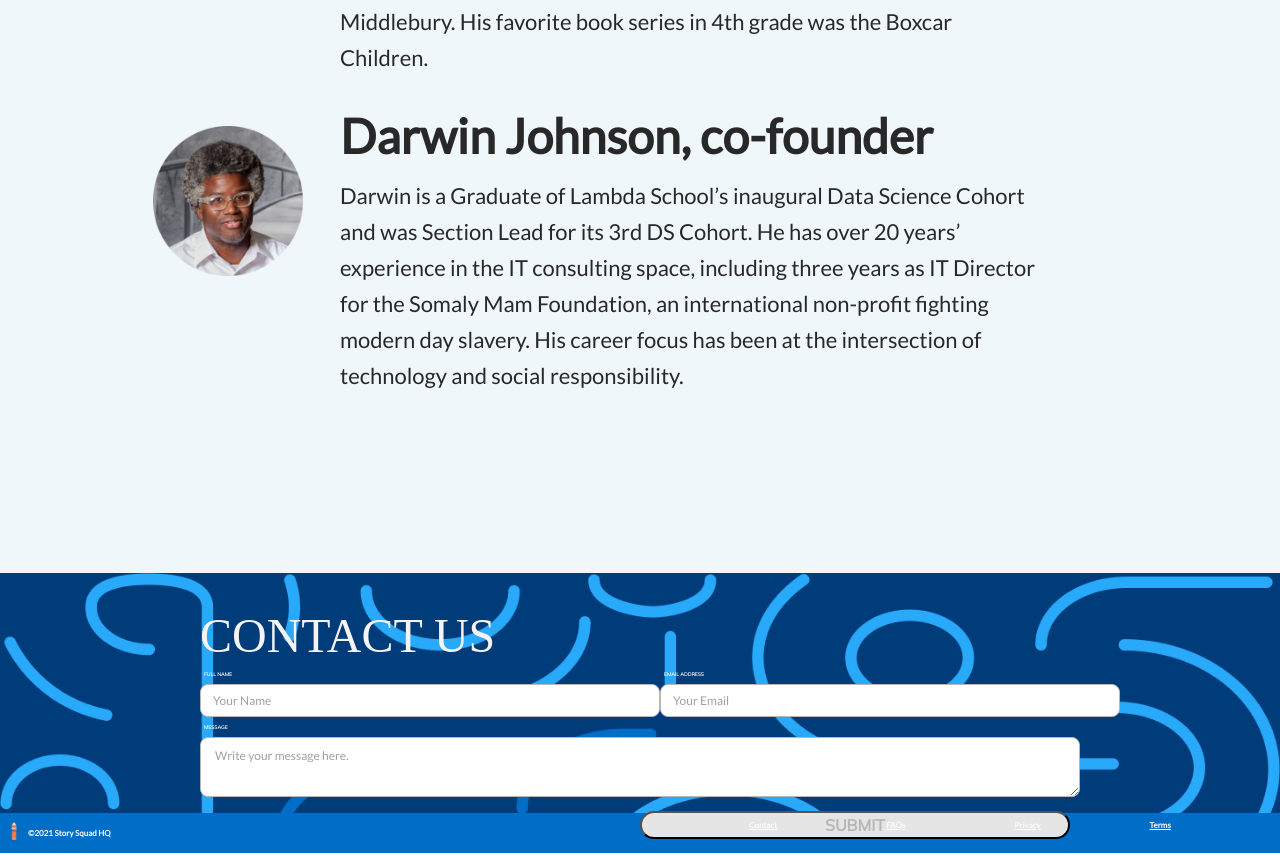
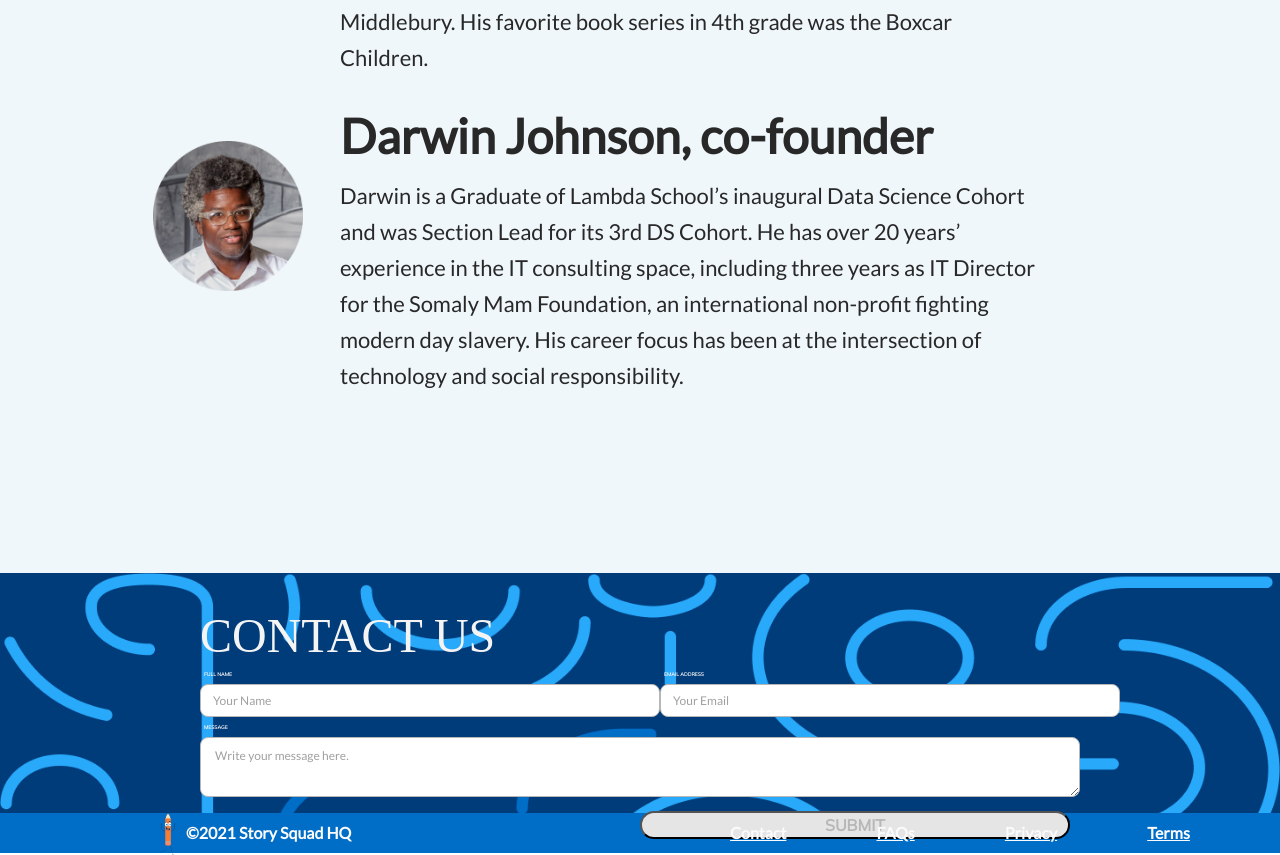
Before and after one commit to story-squad/story-squad-marketing-page-front, a React (Create React App) app in the folder ss-marketing/: page / in a window 1280 px wide. Shown: the part 4389-5244 px from the top of the page. Built offline with nearby package versions, Linux system fonts and the light colour scheme; a web font is replaced by a local one.

Commit message:
all elements on page

```diff
--- a/ss-marketing/src/components/Footer/Footer.css
+++ b/ss-marketing/src/components/Footer/Footer.css
@@ -1,6 +1,6 @@
 .footerContainer {
   height: 5vh;
-    background-color: #006DC7;
+  background-color: #006dc7;
   display: flex;
   justify-content: space-between;
 }
@@ -8,15 +8,15 @@
   display: flex;
   align-items: center;
 }
-.imgAndCopyright p{
-    font-family: 'Lato';
+.imgAndCopyright p {
+  font-family: "Lato";
   font-style: normal;
   font-weight: 600;
   font-size: 8px;
-    color: #FBFBFB;
+  color: #fbfbfb;
 }
 
-.imgAndCopyright img{
+.imgAndCopyright img {
   width: 28px;
   height: 24px;
 }
@@ -25,13 +25,35 @@ align-items: center;
   display: flex;
   width: 50vw;
   justify-content: space-evenly;
+  align-items: center;
 }
 .footerLinks p {
-font-family: 'Lato';
+  font-family: "Lato";
   font-style: normal;
   font-weight: 600;
   font-size: 8px;
   line-height: 24px;
   text-decoration-line: underline;
-color: #FBFBFB;
+  color: #fbfbfb;
 }
+
+@media only screen and (min-width: 700px) {
+  .imgAndCopyright {
+    margin-left: 150px;
+  }
+  .imgAndCopyright p {
+    font-size: 16px;
+  }
+
+  .imgAndCopyright img {
+    width: 36px;
+    height: 44px;
+  }
+  .footerLinks {
+      align-items: center;
+  }
+
+  .footerLinks p {
+    font-size: 16px;
+  }
+}
--- a/ss-marketing/src/components/Home/styles/AboutUs.css
+++ b/ss-marketing/src/components/Home/styles/AboutUs.css
@@ -77,6 +77,7 @@
   grid-row: 1;
 }
 .flairContainer {
+  margin-top: 15px;
   display: grid;
   width: 100px;
 }
```
Lines whose indentation alone changed are shown as unchanged.
